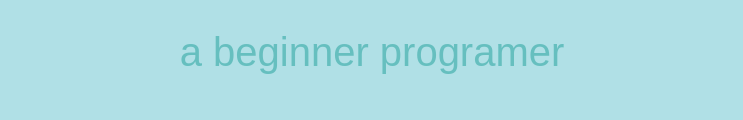
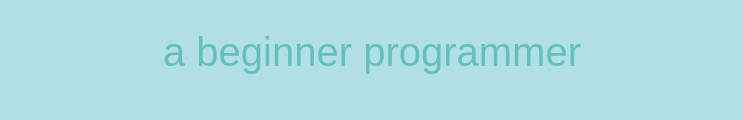
Before and after one commit to rdunaway/css-styles, a plain HTML site: page index.html in a window 1280 px wide. Shown: the part 333-453 px from the top of the page, without its empty margins (268-1011 px from the left). Drawn offline with Linux system fonts and the light colour scheme.

Commit message:
Update index.html
spelling

```diff
--- a/index.html
+++ b/index.html
@@ -12,7 +12,7 @@
 <div class="top-container">
     <img class="top-cloud" src="images/cloud.png" alt="cloud-img">
     <h1>I'm Raymond</h1>
-    <h2>a beginner programer</h2>
+    <h2>a beginner programmer</h2>
     <img class="bottom-cloud" src="images/cloud.png" alt="cloud-img">
     <img src="images/mountain.png" alt="mountain-img">
 
```
